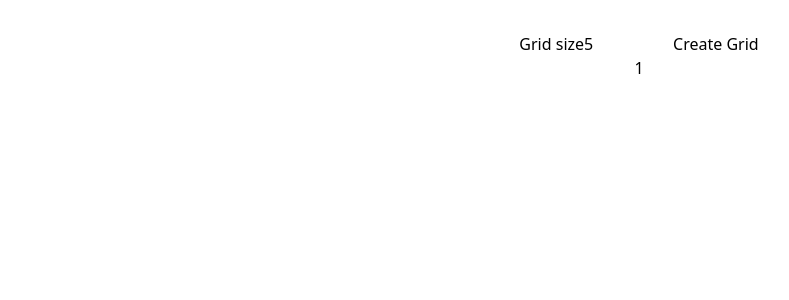
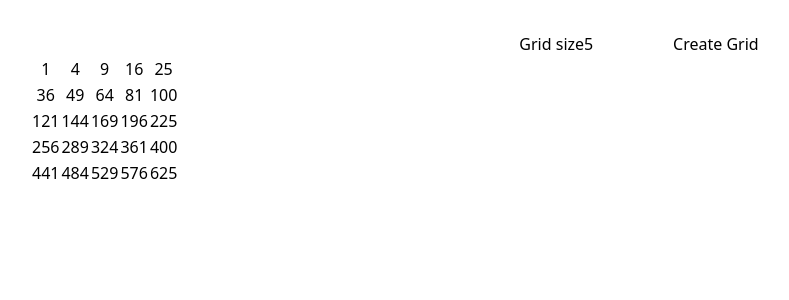
Before and after one commit to kris524/react-grid, a React (Vite) app: page / in a window 1280 px wide. Both pictures are taken after typing "5" into the empty fields and a click on the button "Create Grid". Shown: the top 300 px of the page, without its empty margins (1-790 px from the left). Built offline with nearby package versions, Linux system fonts and the light colour scheme.

Commit message:
render the matrix

```diff
--- a/src/components/grid.jsx
+++ b/src/components/grid.jsx
@@ -1,21 +1,45 @@
 import React from 'react'
 import GridLayout from "react-grid-layout";
 import { Card } from './card';
+
+
+function createMatrix(size) {
+
+    const matrix = []
+
+    let start = 1
+
+    for(let i=0; i<size; i++) {
+        let row = []
+        for (let j=0; j<size; j++){
+            let num_in_box = start**2
+            row.push(<Card number={num_in_box}></Card>)
+            start+=1
+        }
+        matrix.push(row)
+
+    }
+    // console.log("Matrix is:", matrix)
+    return matrix
+
+}
+
 export const Grid = ({gridDim}) => {
 
-  console.log(gridDim)
+  let matrix = createMatrix(gridDim)
 
-  let number = 1;
   return (
-    <div className='grid grid-cols-4 gap-4'>
-        <Card number={number}></Card>
-        <Card></Card>
-        <Card></Card>
-        <Card></Card>
-        <Card></Card>
-
-
-    </div>
+        <table>
+        <tbody>
+        {matrix.map((row, rowIndex) => (
+            <tr key={rowIndex}>
+            {row.map((cell, colIndex) => (
+                <td key={colIndex}>{cell}</td>
+            ))}
+            </tr>
+        ))}
+        </tbody>
+    </table>
 
   )
 }
```
